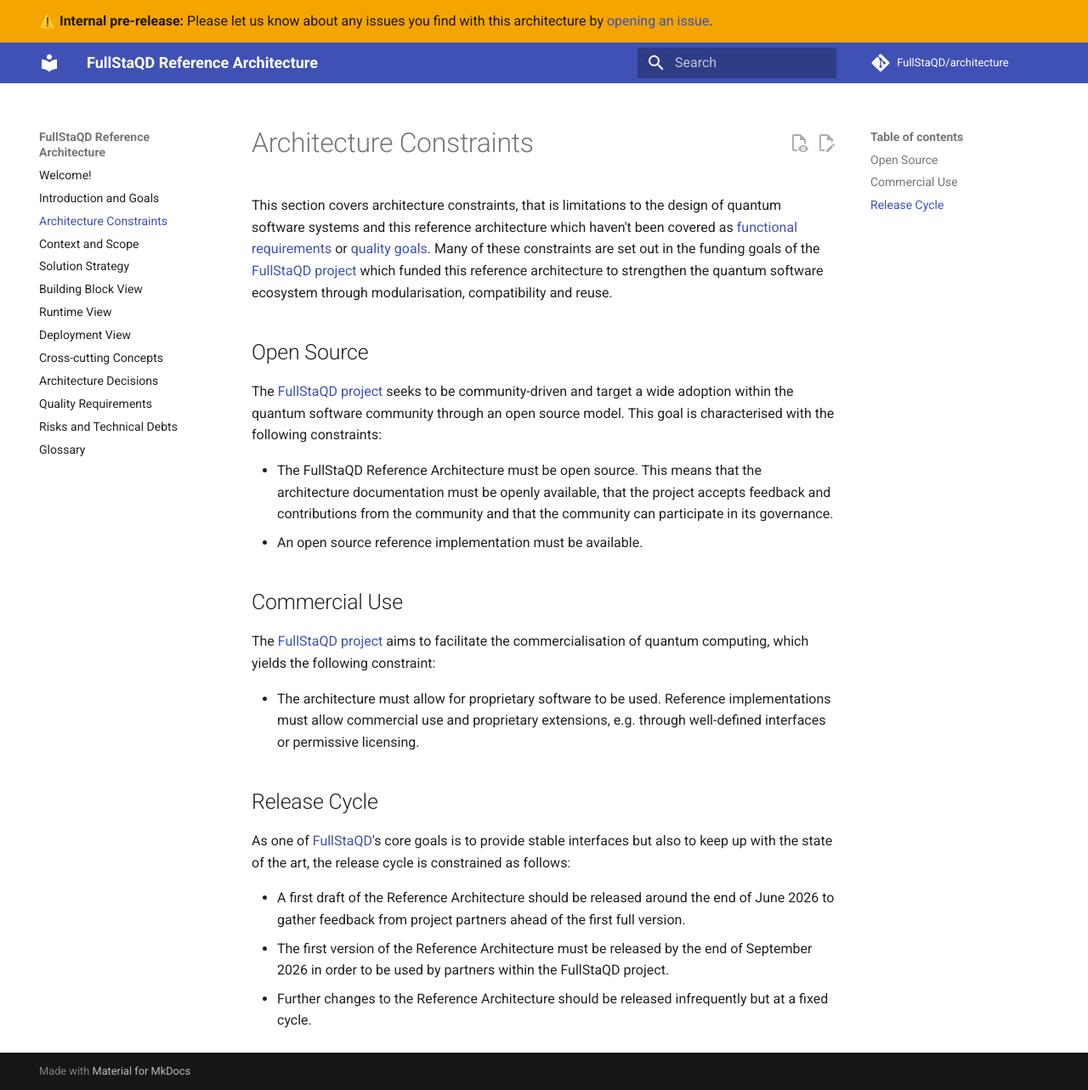
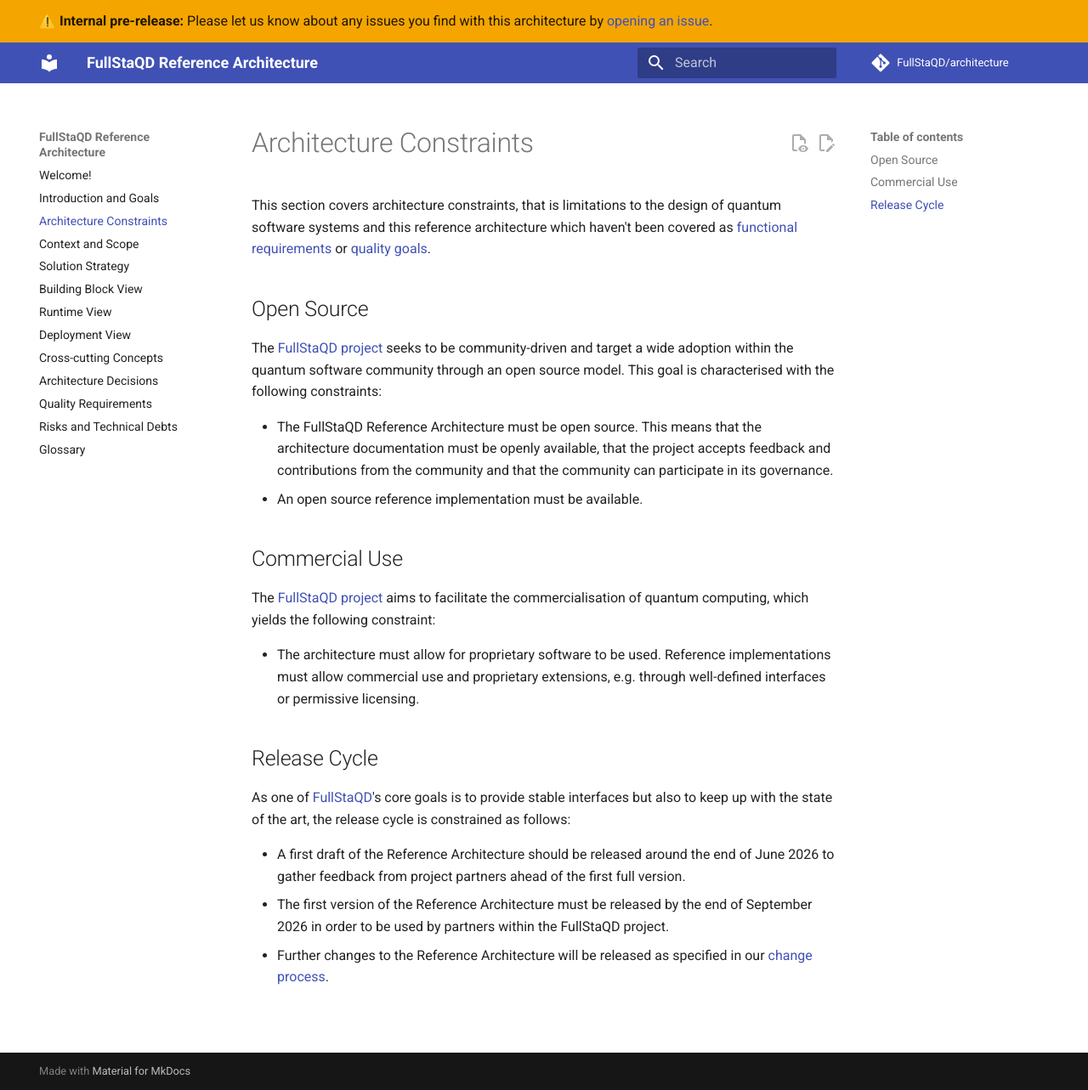
Before and after one commit to FullStaQD/architecture, an MkDocs documentation site: the page built from docs/02_architecture_constraints.md, in a window 1280 px wide and 1283 px high. Shown: the whole window at 85% size. Built offline with MkDocs 1.6.1 and Material for MkDocs 9.7.7, drawn with Linux system fonts in a browser that asks for light colours; comment, search, counter and statistics services are not loaded.

Commit message:
Make architectural constraints less focused on the FullStaQD project (#17)
* Update 02_architecture_constraints.md

Signed-off-by: RinorKIT <tc4656@kit.edu>

* Update docs/02_architecture_constraints.md

Co-authored-by: Max Schweikart <60352933+schweikart@users.noreply.github.com>
Signed-off-by: RinorKIT <tc4656@kit.edu>

---------

Signed-off-by: RinorKIT <tc4656@kit.edu>
Co-authored-by: Max Schweikart <60352933+schweikart@users.noreply.github.com>

```diff
--- a/docs/02_architecture_constraints.md
+++ b/docs/02_architecture_constraints.md
@@ -5,10 +5,7 @@
 covered as
 [functional requirements](./01_introduction_and_goals.md#_requirements_overview)
 or [quality goals](./10_quality_requirements.md).
-Many of these constraints are set out in the funding goals of the
-[FullStaQD project][fullstaqd]
-which funded this reference architecture to strengthen the quantum software
-ecosystem through modularisation, compatibility and reuse.
+
 
 ## Open Source
 The [FullStaQD project][fullstaqd] seeks to be community-driven and target a
@@ -41,7 +38,6 @@
 * The first version of the Reference Architecture must be released by the end
   of September 2026 in order to be used by partners within the FullStaQD
   project.
-* Further changes to the Reference Architecture should be released
-  infrequently but at a fixed cycle.
+* Further changes to the Reference Architecture will be released as specified in our [change process](https://github.com/FullStaQD/architecture/blob/main/CONTRIBUTING.md#changing-the-architecture).
 
 [fullstaqd]: https://www.digital.iao.fraunhofer.de/en/competences/quantum-computing/FullStaQD.html
```
